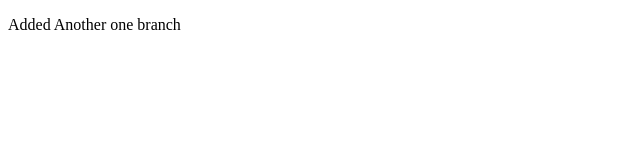
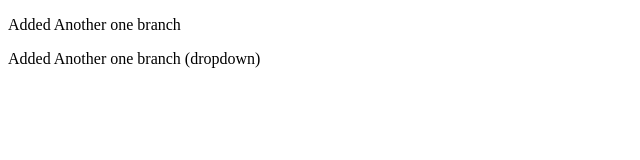
Before and after one commit to Akshay-Gupt-a/second-one, a plain HTML site: page HOME.html in a window 1280 px wide. Shown: the whole page, without its empty margins (0-640 px from the left). Drawn offline with Linux system fonts and the light colour scheme.

Commit message:
second line

```diff
--- a/HOME.html
+++ b/HOME.html
@@ -7,5 +7,6 @@
 </head>
 <body>
     <p>Added Another one branch</p>
+    <p>Added Another one branch (dropdown)</p>
 </body>
 </html>
```
